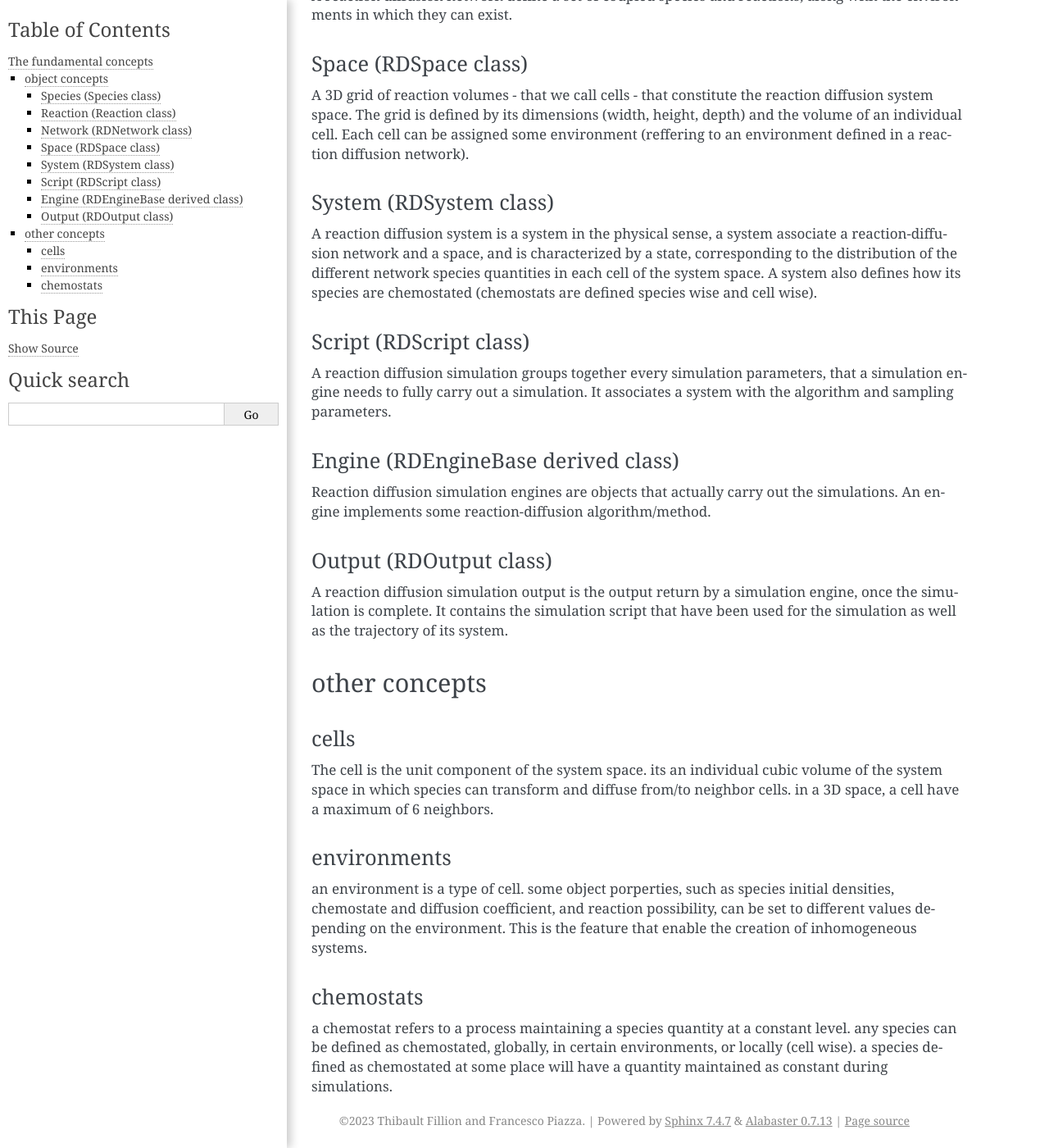
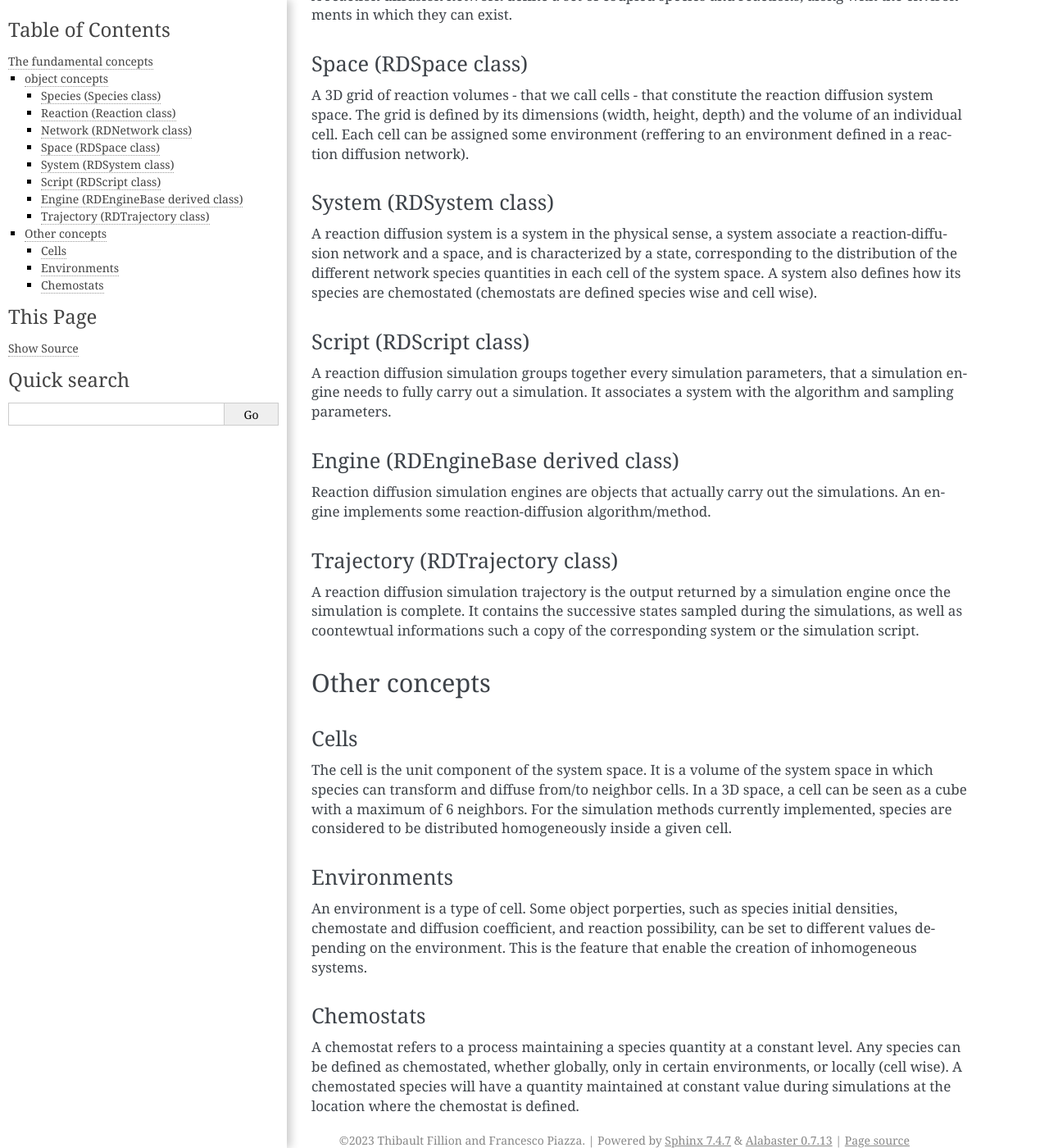
Before and after one commit to ThibaultFillion/strengths, a Sphinx documentation site: the page built from documentation/fundamentals.rst, in a window 1280 px wide and 1400 px high, scrolled down 886 px. Shown: the whole window at 82% size. Built offline with Sphinx 7.4.7, drawn with Linux system fonts in a browser that asks for light colours.

Commit message:
Update fundamentals.rst

```diff
--- a/documentation/fundamentals.rst
+++ b/documentation/fundamentals.rst
@@ -53,34 +53,38 @@ Engine (RDEngineBase derived class)
 Reaction diffusion simulation engines are objects that actually carry out the simulations.
 An engine implements some reaction-diffusion algorithm/method.
 
-Output (RDOutput class)
-^^^^^^^^^^^^^^^^^^^^^^^
+Trajectory (RDTrajectory class)
+^^^^^^^^^^^^^^^^^^^^^^^^^^^^^^^
 
-A reaction diffusion simulation output is the output return by a simulation engine, once the simulation is complete.
-It contains the simulation script that have been used for the simulation as well as the trajectory of its system.
+A reaction diffusion simulation trajectory is the output returned by a simulation engine once the simulation is complete.
+It contains the successive states sampled during the simulations, as well as coontewtual informations such a copy of
+the corresponding system or the simulation script.
 
-other concepts
+Other concepts
 --------------
 
-cells
+Cells
 ^^^^^^
 
 The cell is the unit component of the system space.
-its an individual cubic volume of the system space in which species
+It is a volume of the system space in which species
 can transform and diffuse from/to neighbor cells.
-in a 3D space, a cell have a maximum of 6 neighbors.
+In a 3D space, a cell can be seen as a cube with a maximum of 6 neighbors.
+For the simulation methods currently implemented, species are considered
+to be distributed homogeneously inside a given cell.
 
-environments
+Environments
 ^^^^^^^^^^^^
 
-an environment is a type of cell.
-some object porperties, such as species initial densities, chemostate and diffusion coefficient,
+An environment is a type of cell.
+Some object porperties, such as species initial densities, chemostate and diffusion coefficient,
 and reaction possibility, can be set to different values depending on the environment.
 This is the feature that enable the creation of inhomogeneous systems.
 
-chemostats
+Chemostats
 ^^^^^^^^^^
 
-a chemostat refers to a process maintaining a species quantity at a constant level.
-any species can be defined as chemostated, globally, in certain environments, or locally (cell wise).
-a species defined as chemostated at some place will have a quantity maintained as constant during simulations.
+A chemostat refers to a process maintaining a species quantity at a constant level.
+Any species can be defined as chemostated, whether globally, only in certain environments, or locally (cell wise).
+A chemostated species will have a quantity maintained at constant value during simulations at the location where the chemostat
+is defined.
```
